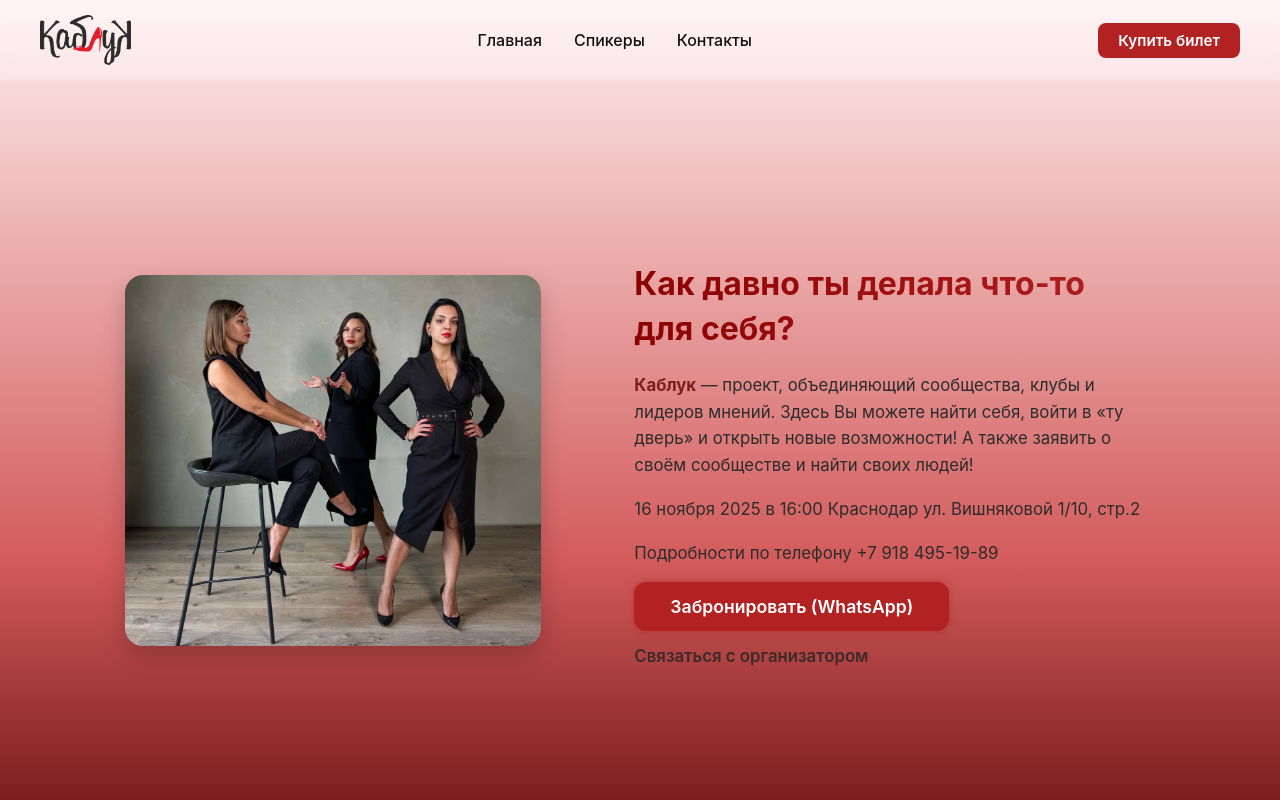
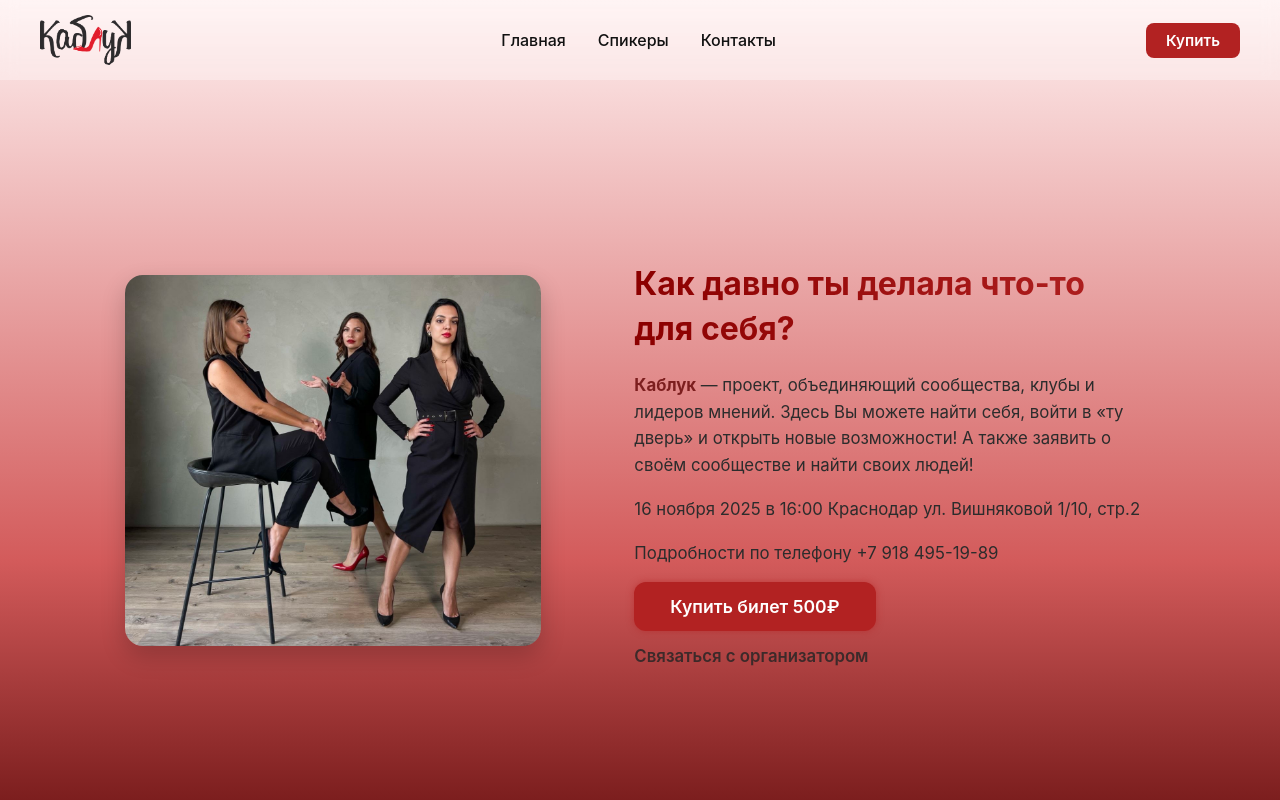
Before and after one commit to OlgaManianova21/my-promo-site, a React (Vite) app: page / in a window 1280 px wide. Shown: the top 800 px of the page. Built offline with nearby package versions, Linux system fonts and the light colour scheme.

Commit message:
lifepay link

```diff
--- a/src/components/Header/Header.jsx
+++ b/src/components/Header/Header.jsx
@@ -24,14 +24,14 @@ const Header = () => {
           <a href="#details">Контакты</a>
         </nav>
 
-        {/* Кнопка WhatsApp */}
-        <a
-          href="https://wa.me/79184951989"
+        {/* Кнопка lifepay */}
+       <a
+          href="https://url.life-pay.ru/Vxaprj9P"
           target="_blank"
           rel="noopener noreferrer"
           className="header-btn"
         >
-          Купить билет
+          Купить
         </a>
       </div>
     </header>
--- a/src/components/Hero/Hero.jsx
+++ b/src/components/Hero/Hero.jsx
@@ -45,12 +45,12 @@ const Hero = () => {
         <p>Подробности по телефону +7 918 495-19-89</p>
 
         <a
-          href="https://wa.me/79184951989"
+          href="https://url.life-pay.ru/Vxaprj9P" /* ССЫЛКА lifepay */
           target="_blank"
           rel="noopener noreferrer"
           className="hero-btn pay-btn"
         >
-          Забронировать (WhatsApp)
+          Купить билет 500₽
         </a>
 
         <p className="payment-info">
```
